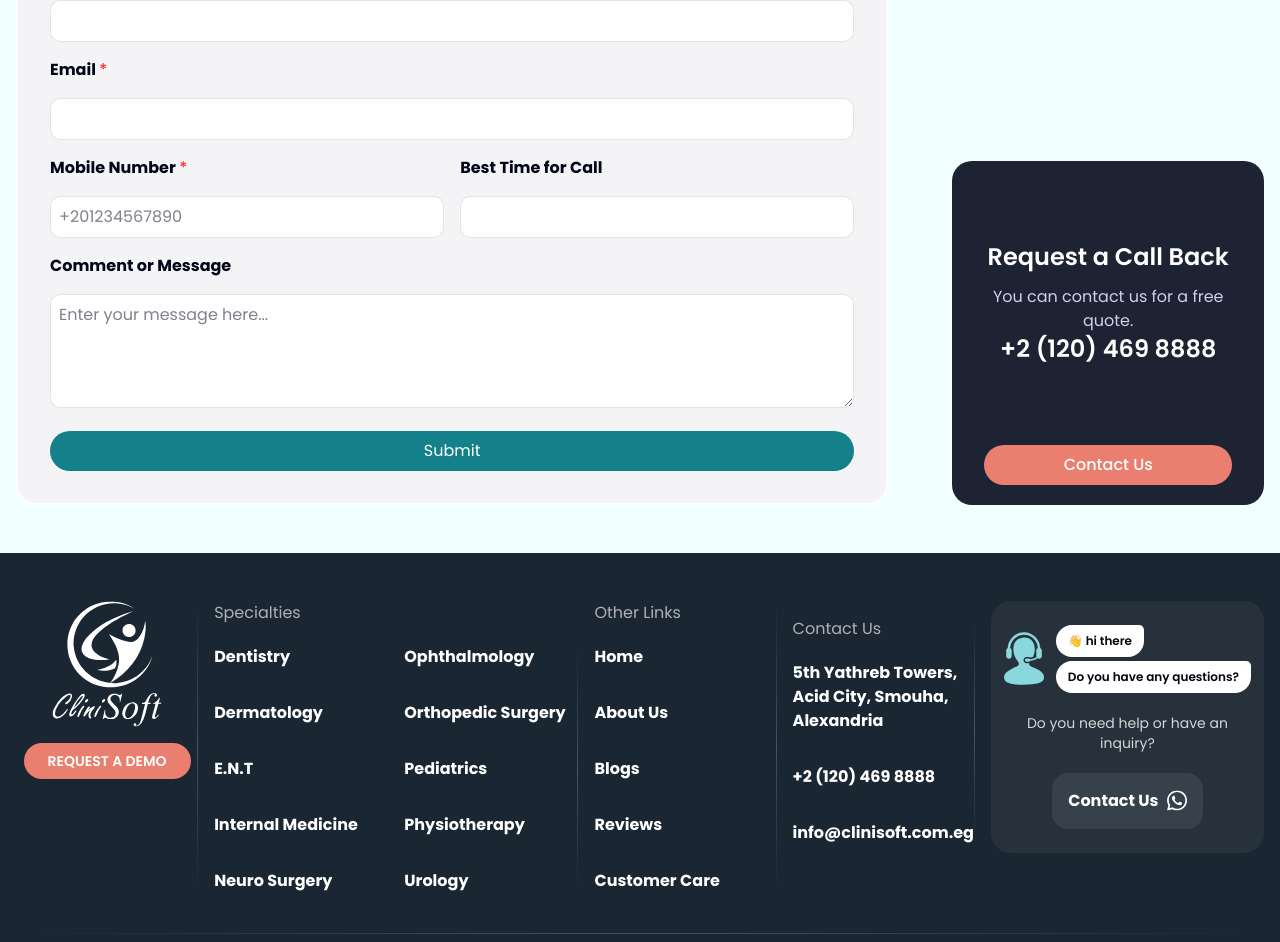
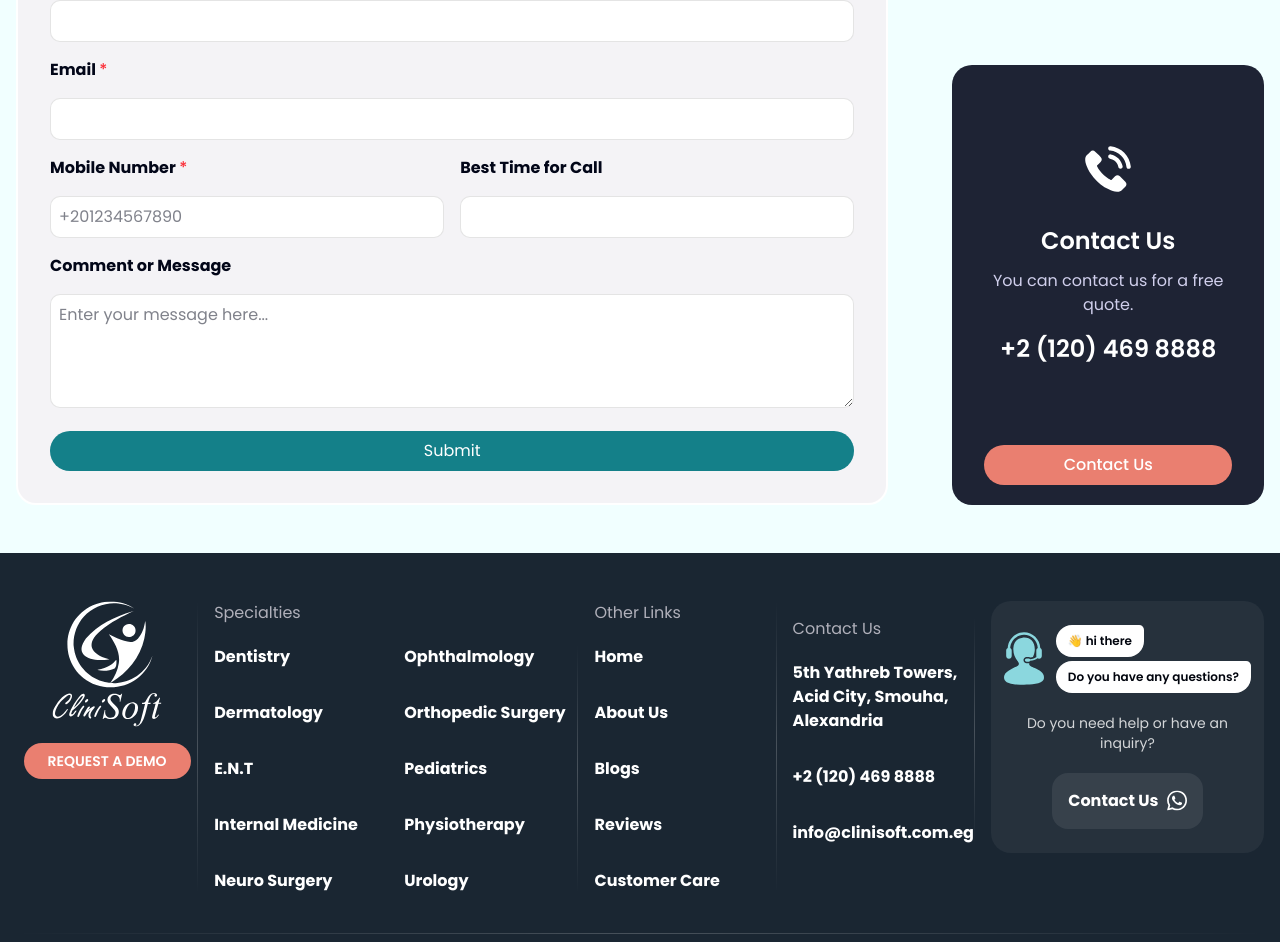
Before and after one commit to abdoSobhy1/clinisoft, a Next.js app: page / in a window 1280 px wide. Shown: the part 5394-6336 px from the top of the page. Built offline with nearby package versions, Linux system fonts and the light colour scheme.

Commit message:
enhancements

```diff
--- a/app/(home)/components/contact-us.tsx
+++ b/app/(home)/components/contact-us.tsx
@@ -3,6 +3,7 @@
 import MainButton from "@/components/main-button";
 import Slot from "@/components/slot";
 import ContactForm from "../../../components/contact-form";
+import Image from "next/image";
 
 const slots = [
     { title: "About Us", href: "/about-us" },
@@ -19,8 +20,9 @@
                     <Slot key={slot.title} title={slot.title} href={slot.href} />
                 ))}</div>
                 <div className="bg-[#1e2334] rounded-[20px] px-8  pt-20 pb-5 text-center">
-                    <p className="text-white text-2xl font-semibold mb-3">Request a Call Back</p>
-                    <p className="text-[#d0cfec] leading-6">You can contact us for a free quote.</p>
+                    <Image src="/images/icons/phoneCall.svg" alt="Phone Call" width={48} height={48} className="mx-auto mb-8" />
+                    <p className="text-white text-2xl font-semibold mb-3">Contact Us</p>
+                    <p className="text-[#d0cfec] leading-6 mb-4">You can contact us for a free quote.</p>
                     <p className="text-white text-2xl font-semibold mb-20">+2 (120) 469 8888</p>
 
                     <MainButton href="/contact-us" className="lg:w-full bg-maroon hover:bg-maroon-700 text-center">Contact Us</MainButton>
```
Also changed, not shown: public/images/icons/phoneCall.svg (added).
